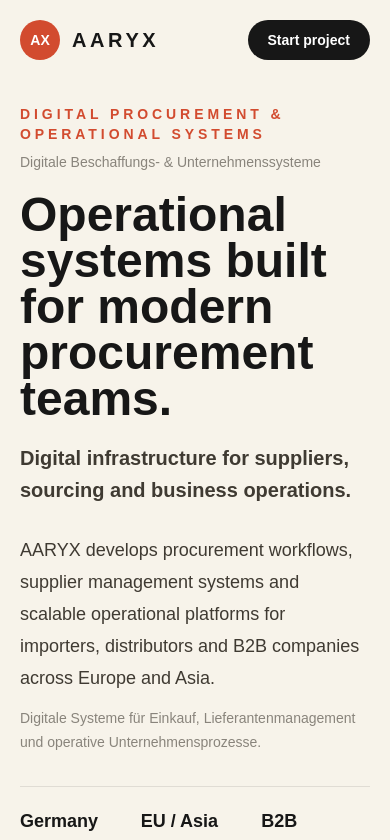
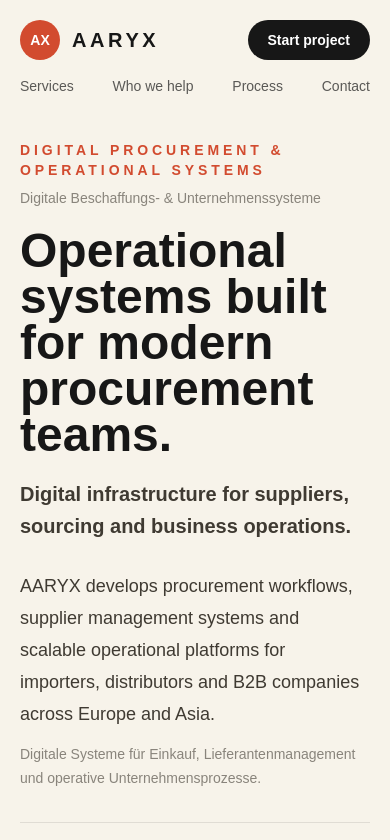
Before and after one commit to Ajanth06/aaryx-site, a Next.js app: page / in a window 390 px wide. Shown: the top 840 px of the page. Built offline with nearby package versions, Linux system fonts and the light colour scheme.

Commit message:
Show mobile header navigation

```diff
--- a/app/page.tsx
+++ b/app/page.tsx
@@ -49,19 +49,19 @@
 
   return (
     <main className="min-h-screen bg-[#f7f3ea] text-[#171717]">
-      <header className="mx-auto flex w-full max-w-7xl items-center justify-between px-5 py-5 sm:px-8">
+      <header className="mx-auto flex w-full max-w-7xl flex-wrap items-center justify-between gap-y-4 px-5 py-5 sm:px-8 md:flex-nowrap">
         <Logo href="/" />
-        <nav className="hidden items-center gap-8 text-sm font-medium text-[#171717]/70 md:flex">
-          <a className="transition hover:text-[#171717]" href="#services">
+        <nav className="order-3 flex w-full items-center justify-between gap-x-3 gap-y-2 text-sm font-medium text-[#171717]/70 md:order-none md:w-auto md:gap-8">
+          <a className="whitespace-nowrap transition hover:text-[#171717]" href="#services">
             Services
           </a>
-          <a className="transition hover:text-[#171717]" href="#audience">
+          <a className="whitespace-nowrap transition hover:text-[#171717]" href="#audience">
             Who we help
           </a>
-          <a className="transition hover:text-[#171717]" href="#process">
+          <a className="whitespace-nowrap transition hover:text-[#171717]" href="#process">
             Process
           </a>
-          <a className="transition hover:text-[#171717]" href="#contact">
+          <a className="whitespace-nowrap transition hover:text-[#171717]" href="#contact">
             Contact
           </a>
         </nav>
```
